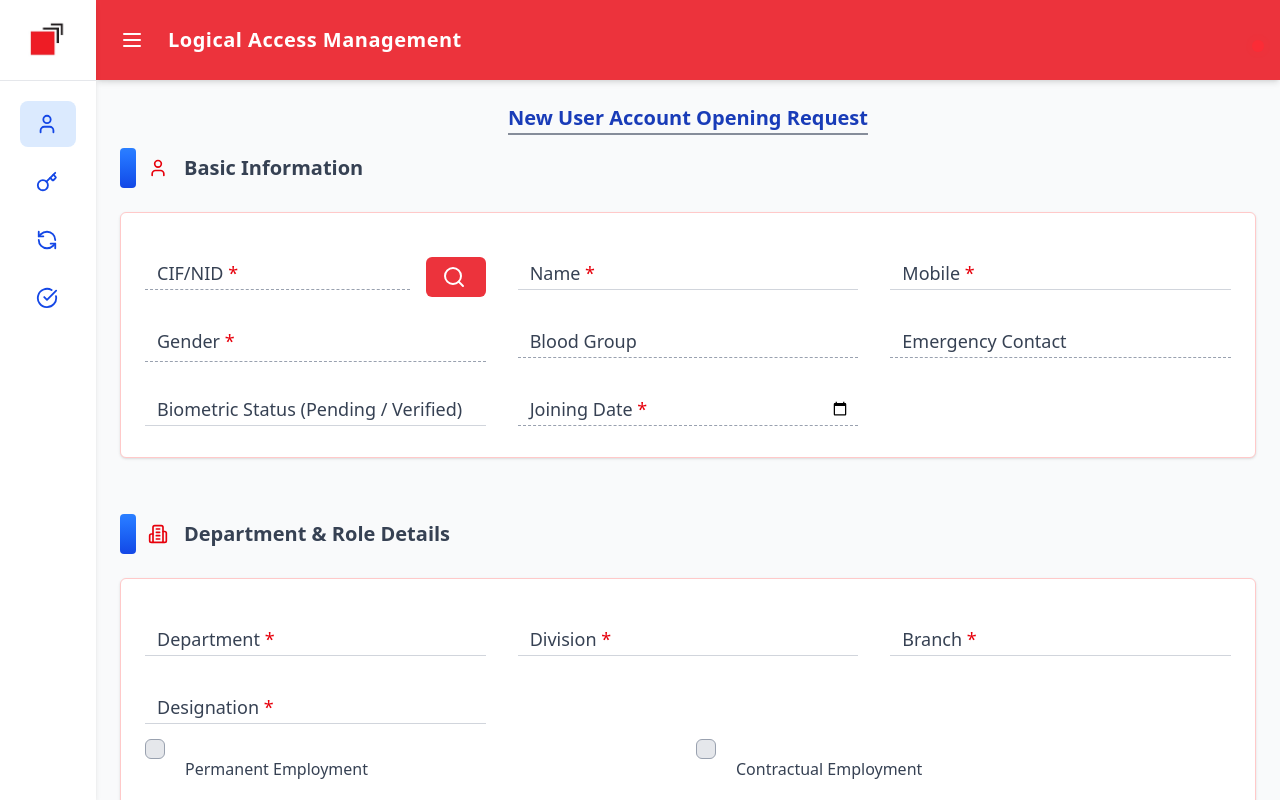
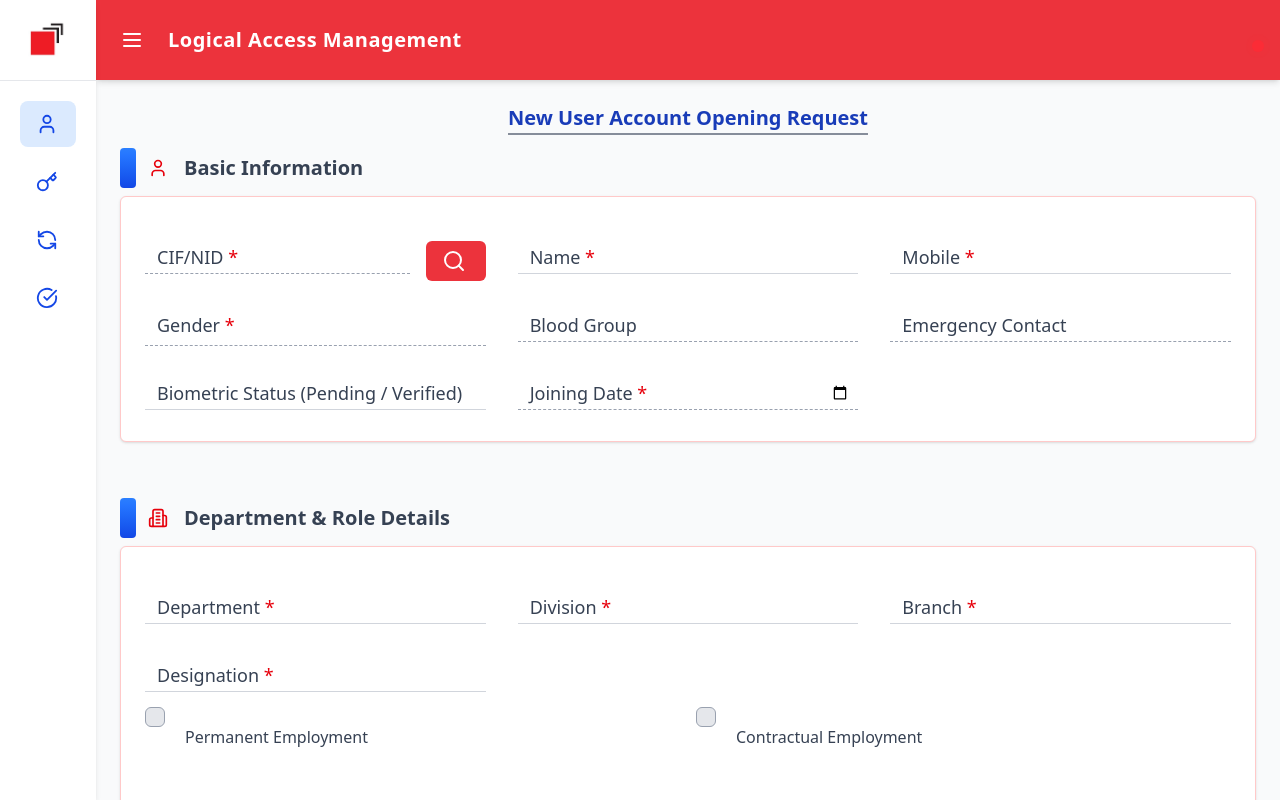
Before and after one commit to Nazmul-karim-tanvir-2nd/lamCodes, a React (Vite) app in the folder lamFrontend/: page / in a window 1280 px wide. Built offline with nearby package versions, Linux system fonts and the light colour scheme.

Commit message:
mb-2 in section title combonnet

```diff
--- a/lamFrontend/src/components/SectionTitle.jsx
+++ b/lamFrontend/src/components/SectionTitle.jsx
@@ -1,5 +1,5 @@
 export const SectionTitle = ({ children }) => (
-    <div className="group mb-6 flex items-center gap-2 sm:gap-3 transition-all duration-300">
+    <div className="group mb-2 flex items-center gap-2 sm:gap-3 transition-all duration-300">
         {/* Dash/Line */}
         <div
             className="w-[12px] h-[32px] sm:w-[16px] sm:h-[40px] rounded-sm
```
